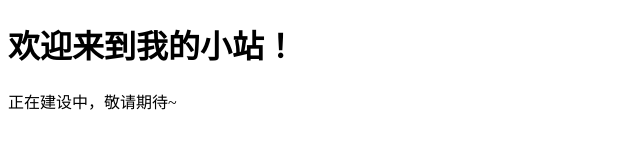
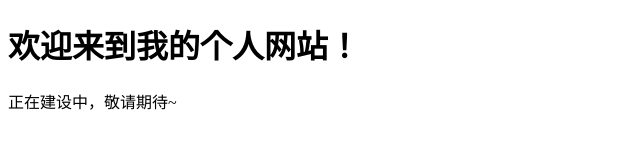
Before and after one commit to cans828/cans828.github.io, a plain HTML site: page index.html in a window 1280 px wide. Shown: the whole page, without its empty margins (0-640 px from the left). Drawn offline with Linux system fonts and the light colour scheme.

Commit message:
Update index.html

```diff
--- a/index.html
+++ b/index.html
@@ -2,9 +2,10 @@
 <html>
 <head>
     <title>我的个人网站</title>
+    <title>My personal website</title>
 </head>
 <body>
-    <h1>欢迎来到我的小站！</h1>
+    <h1>欢迎来到我的个人网站！</h1>
     <p>正在建设中，敬请期待~</p>
 </body>
 </html>
```
